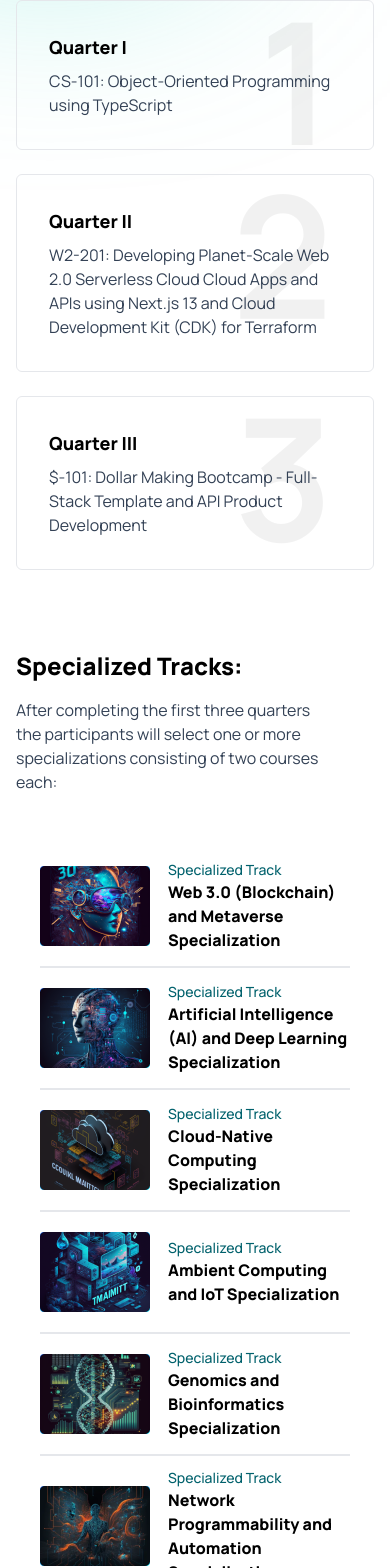
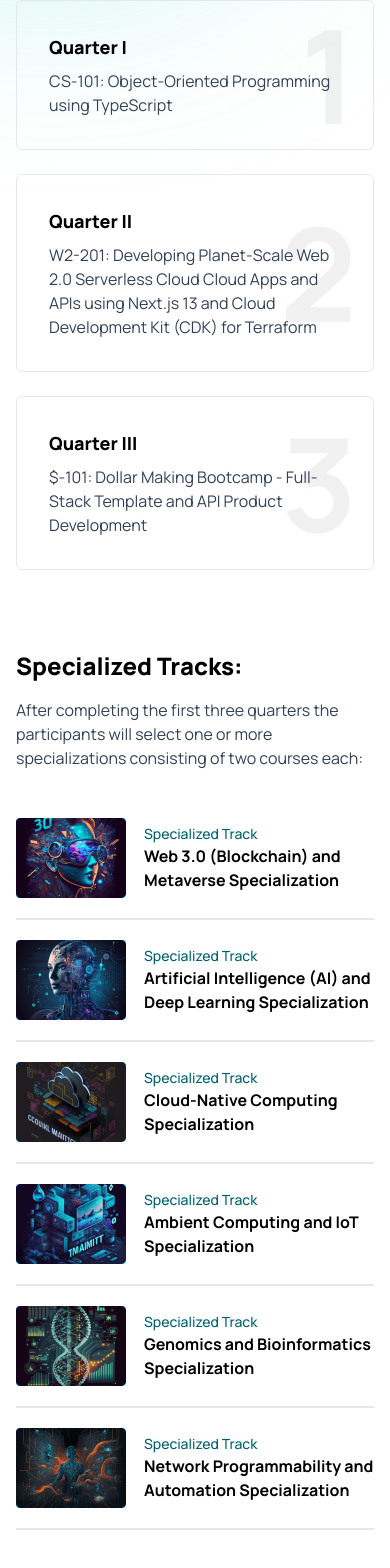
Before and after one commit to MansoorAkhter/panaverse-dao, a Next.js app: page / in a window 390 px wide. Shown: the part 1297-2865 px from the top of the page. Built offline with nearby package versions, Linux system fonts and the light colour scheme.

Commit message:
quarterBox responsive

```diff
--- a/src/components/shared/QuarterBox.tsx
+++ b/src/components/shared/QuarterBox.tsx
@@ -12,7 +12,7 @@ const QuarterBox: FC<IProps> = ({ title, desc, num, haveBorder = true }) => {
         <div className={`flex flex-1 flex-col justify-center rounded-md p-8 relative ${haveBorder && "border"}`}>
             <h4 className="font-extrabold text-lg">{title}</h4>
             <p className="mt-2 text-slate-700">{desc}</p>
-            <span className="font-bold text-[170px] text-black opacity-5 absolute -top-12 right-10 -z-10">{num}</span>
+            <span className="font-bold text-[130px] md:text-[170px] text-black opacity-5 absolute md:-top-12 right-4 md:right-10 -z-10">{num}</span>
         </div>
     )
 }
--- a/src/components/widgets/BottomSection.tsx
+++ b/src/components/widgets/BottomSection.tsx
@@ -27,7 +27,7 @@ const BottomSection = () => {
     return (
         <section>
             <Wrapper>
-                <div className="flex flex-col md:flex-row my-32">
+                <div className="flex flex-col-reverse md:flex-row my-32">
                     {/* Left Box */}
                     <div className="basis-6/12 flex justify-center items-center" >
                         <Image src={female} alt="Corporate Women" className="" />
@@ -41,14 +41,14 @@ const BottomSection = () => {
                             The Outcome for Participants of the Program
                         </h3>
 
-                        <p className="text-slate-700 my-8 max-w-2xl">
+                        <p className="text-slate-700 my-8 max-w-2xl text-justify md:text-left">
                             As a graduate of this program, you will own valuable products such as Full-Stack App Templates, AR and VR Experiences, and APIs that are marketed globally by the Panaverse DAO. You will also have the opportunity to offer your services at a rate of $50 per hour, providing a path to financial stability while contributing to the growth of Pakistans software exports.
                         </p>
 
                         <div className="flex flex-wrap flex-col md:flex-row md:items-center">
                             {checkBTN.map((item, index) => (
                                 <div key={index} className="flex items-center gap-x-3 mb-8 md:w-[50%]">
-                                    <Image src={item.icon} alt="Corporate Women" className="" />
+                                    <Image src={item.icon} alt="check icon" className="w-auto h-auto" />
                                     <h4 className="font-medium text-lg">{item.name}</h4>
                                 </div>
                             ))}
--- a/src/components/widgets/SpecializedTracks.tsx
+++ b/src/components/widgets/SpecializedTracks.tsx
@@ -22,14 +22,14 @@ const SpecializedTracks = () => {
             <Wrapper>
                 <div className="">
                     <h2 className="md:text-4xl text-2xl font-extrabold ">Specialized Tracks:</h2>
-                    <p className="text-slate-700 md:max-w-xl max-w-xs mt-4">
+                    <p className="text-slate-700 md:max-w-xl mt-4">
                         After completing the first three quarters the participants will select one or more specializations consisting of two courses each:
                     </p>
 
                     <div className="flex flex-col-reverse lg:flex-row my-10 gap-x-6 gap-y-8">
 
                         {/* Left box */}
-                        <div className="shadow-xl basis-8/12 rounded-md px-8 py-6 border border-[#00616C4D]">
+                        <div className="shadow-xl basis-8/12 rounded-md p-8 border border-[#00616C4D] top-10 sticky self-start">
                             <h4 className="font-medium text-primary">
                                 Specialized Program
                             </h4>
@@ -46,7 +46,7 @@ const SpecializedTracks = () => {
                                 </svg>
                             </button>
 
-                            <div className="flex flex-col md:flex-row gap-x-4 mt-20">
+                            <div className="flex flex-col md:flex-row gap-x-4 mt-8 sm:mt-20">
                                 {selectedData?.quarters.map((item) => (
                                     <span key={item.num}>
                                         <QuarterBox title={item.quarter} num={item.num} haveBorder={false}
@@ -60,7 +60,7 @@ const SpecializedTracks = () => {
 
 
                         {/* Right Box */}
-                        <div className="py-6 px-6 basis-4/12">
+                        <div className="sm:py-6 sm:px-6 basis-4/12">
 
                             {programsData.map((item) => (<>
                                 <div onClick={() => setSelectedItem(item.slug)} key={item.slug} className="flex items-center gap-x-4 cursor-pointer group">
@@ -71,7 +71,7 @@ const SpecializedTracks = () => {
 
                                     <div className="flex-1">
                                         <h4 className="font-medium text-primary text-sm">Specialized Track</h4>
-                                        <h3 className="font-extrabold text-md">{item.program}</h3>
+                                        <h3 className="font-bold text-md">{item.program}</h3>
                                     </div>
                                 </div>
                                 <div className="h-[2px] bg-gray-200 my-3" />
```
